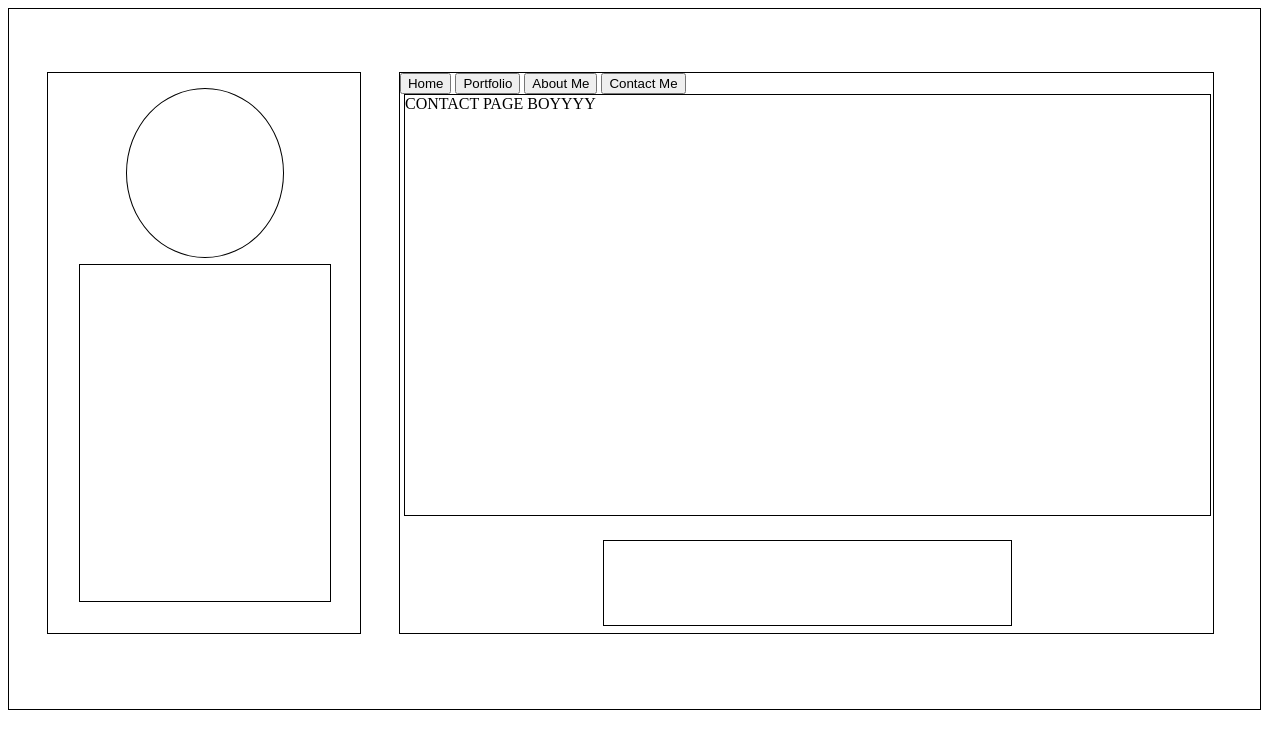
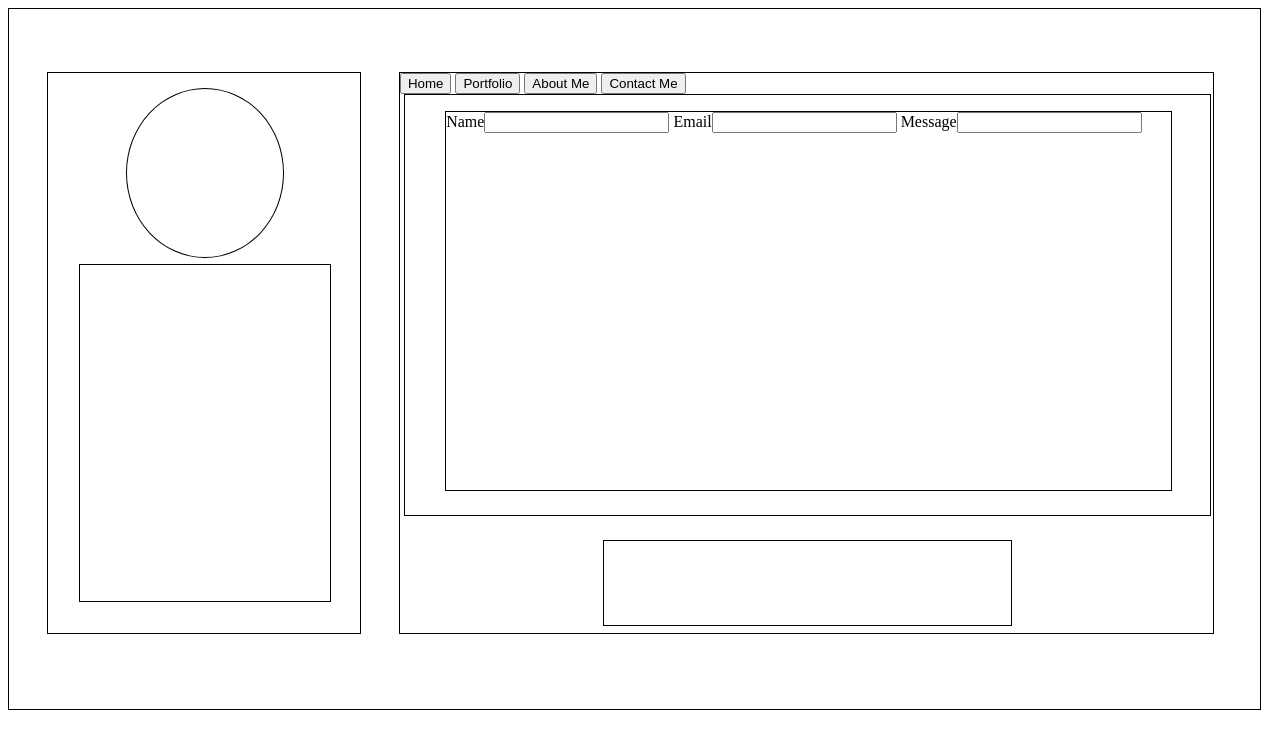
Before and after one commit to Fadrickmmb/Portfolio, a plain HTML site: page main.html in a window 1280 px wide. Both pictures are taken after a click on the button "Contact Me". Drawn offline with Linux system fonts and the light colour scheme.

Commit message:
Adding Contact Form

```diff
--- a/main.css
+++ b/main.css
@@ -103,6 +103,14 @@
     margin-top: 2%;
 }
 
+#contact_me_div{
+    border: 1px solid black;
+    width: 90%;
+    height: 90%;
+    margin-left: 5%;
+    margin-top: 2%;
+}
+
 #main_subcontent_02{
     border: 1px solid black;
     width: 50%;
--- a/main.html
+++ b/main.html
@@ -46,7 +46,9 @@
                 </div>
 
                 <div id="contact_me_div">
-                    CONTACT PAGE BOYYYY
+                    Name<input type="text">
+                    Email<input type="email">
+                    Message<input type="text">
                 </div>
 
             </div>
```
